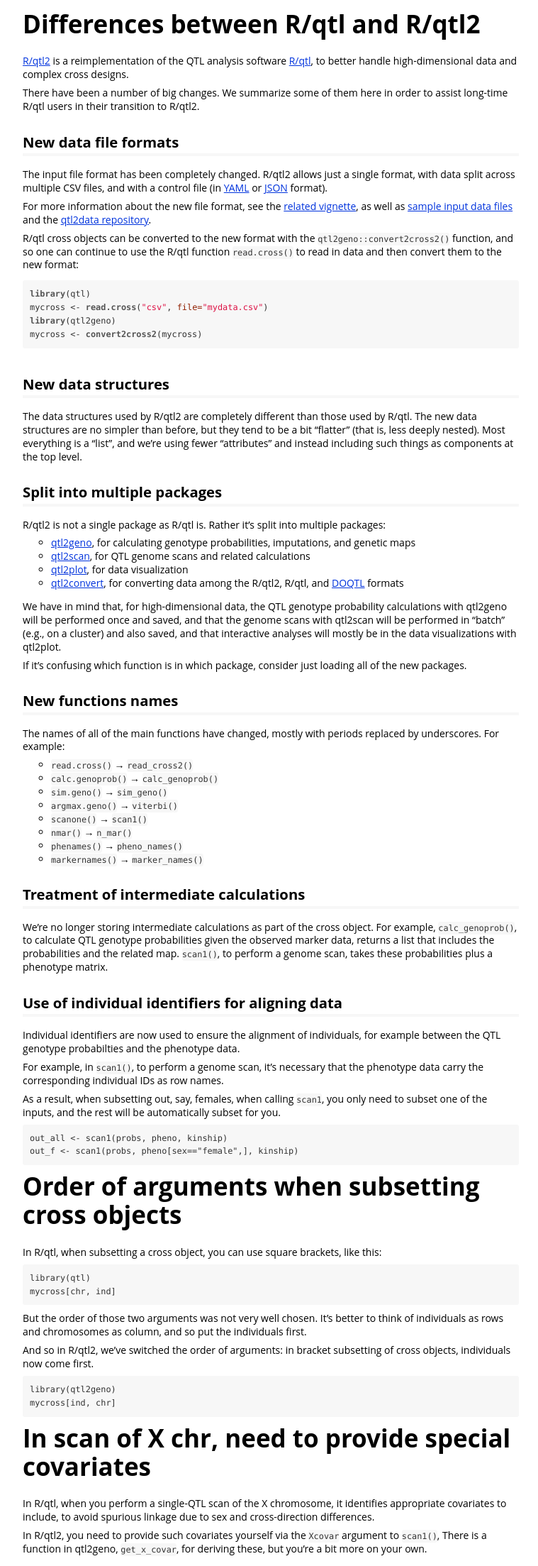
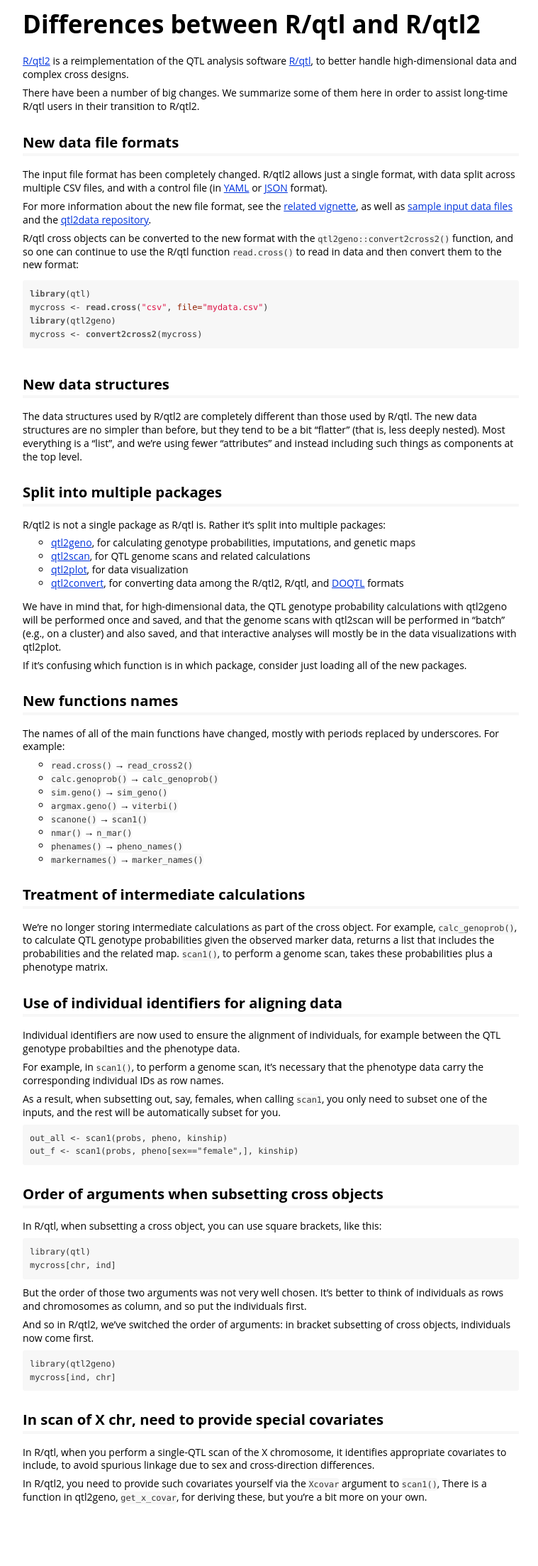
Before and after one commit to rqtl/qtl2, a Jekyll site: the page assets/vignettes/rqtl_diff.html, which Jekyll copies as it is, in a window 1280 px wide. Shown: the whole page at 71% size, without its empty margins (258-1017 px from the left). Built offline with Jekyll 4.4.1, drawn with Linux system fonts in a browser that asks for light colours; after the commit the page ends 2134 px from its top, so only the background shows below that.

Commit message:
rqtl_diff.Rmd: Change a couple of headings, # → ##

````diff
--- a/assets/vignettes/rqtl_diff.Rmd
+++ b/assets/vignettes/rqtl_diff.Rmd
@@ -112,7 +112,7 @@ out_all <- scan1(probs, pheno, kinship)
 out_f <- scan1(probs, pheno[sex=="female",], kinship)
 ```
 
-# Order of arguments when subsetting cross objects
+## Order of arguments when subsetting cross objects
 
 In R/qtl, when subsetting a cross object, you can use square brackets,
 like this:
@@ -134,7 +134,7 @@ library(qtl2geno)
 mycross[ind, chr]
 ```
 
-# In scan of X chr, need to provide special covariates
+## In scan of X chr, need to provide special covariates
 
 In R/qtl, when you perform a single-QTL scan of the X chromosome, it
 identifies appropriate covariates to include, to avoid spurious
--- a/assets/vignettes/rqtl_diff.html
+++ b/assets/vignettes/rqtl_diff.html
@@ -124,8 +124,8 @@ mycross &lt;-<span class="st"> </span><span class="kw">convert2cross2</span>(myc
 <pre><code>out_all &lt;- scan1(probs, pheno, kinship)
 out_f &lt;- scan1(probs, pheno[sex==&quot;female&quot;,], kinship)</code></pre>
 </div>
-<div id="order-of-arguments-when-subsetting-cross-objects" class="section level1">
-<h1>Order of arguments when subsetting cross objects</h1>
+<div id="order-of-arguments-when-subsetting-cross-objects" class="section level2">
+<h2>Order of arguments when subsetting cross objects</h2>
 <p>In R/qtl, when subsetting a cross object, you can use square brackets, like this:</p>
 <pre><code>library(qtl)
 mycross[chr, ind]</code></pre>
@@ -134,8 +134,8 @@ mycross[chr, ind]</code></pre>
 <pre><code>library(qtl2geno)
 mycross[ind, chr]</code></pre>
 </div>
-<div id="in-scan-of-x-chr-need-to-provide-special-covariates" class="section level1">
-<h1>In scan of X chr, need to provide special covariates</h1>
+<div id="in-scan-of-x-chr-need-to-provide-special-covariates" class="section level2">
+<h2>In scan of X chr, need to provide special covariates</h2>
 <p>In R/qtl, when you perform a single-QTL scan of the X chromosome, it identifies appropriate covariates to include, to avoid spurious linkage due to sex and cross-direction differences.</p>
 <p>In R/qtl2, you need to provide such covariates yourself via the <code>Xcovar</code> argument to <code>scan1()</code>, There is a function in qtl2geno, <code>get_x_covar</code>, for deriving these, but you’re a bit more on your own.</p>
 </div>
````
